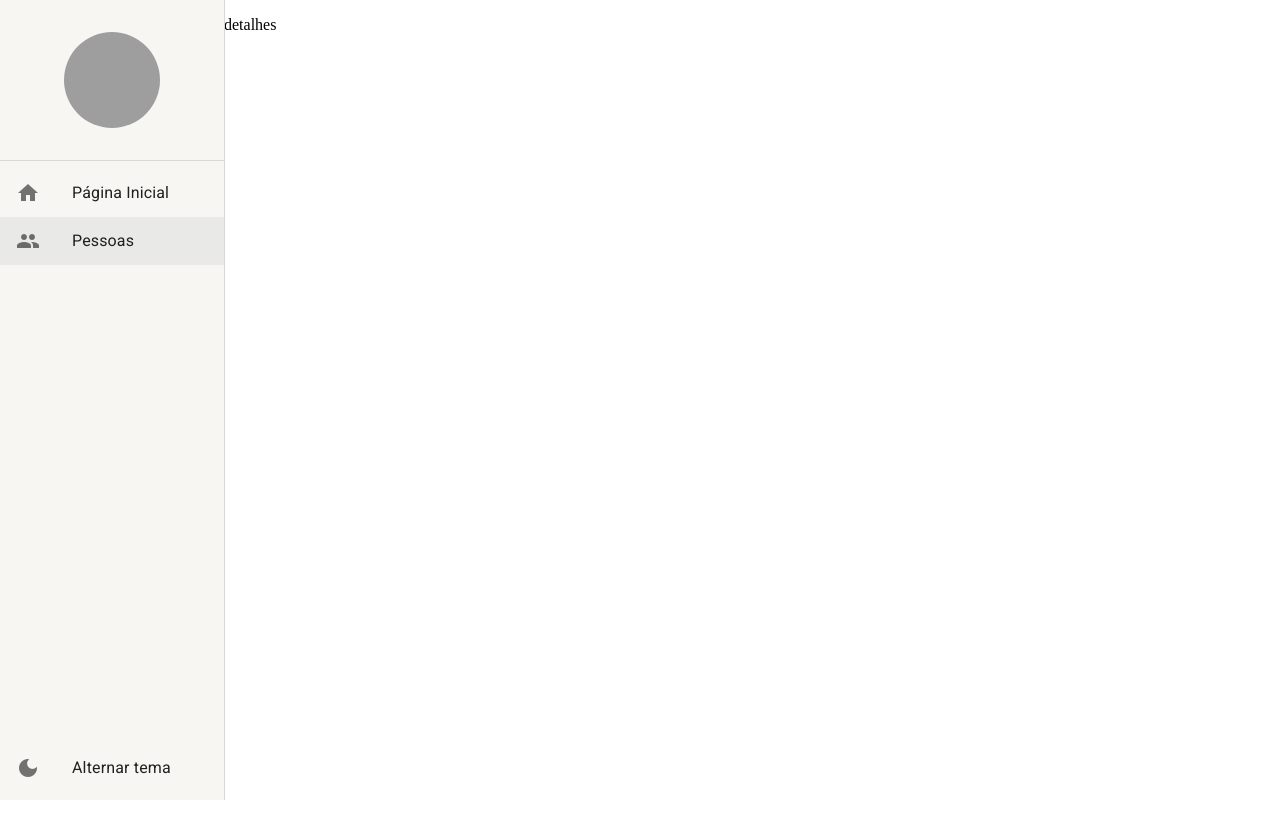
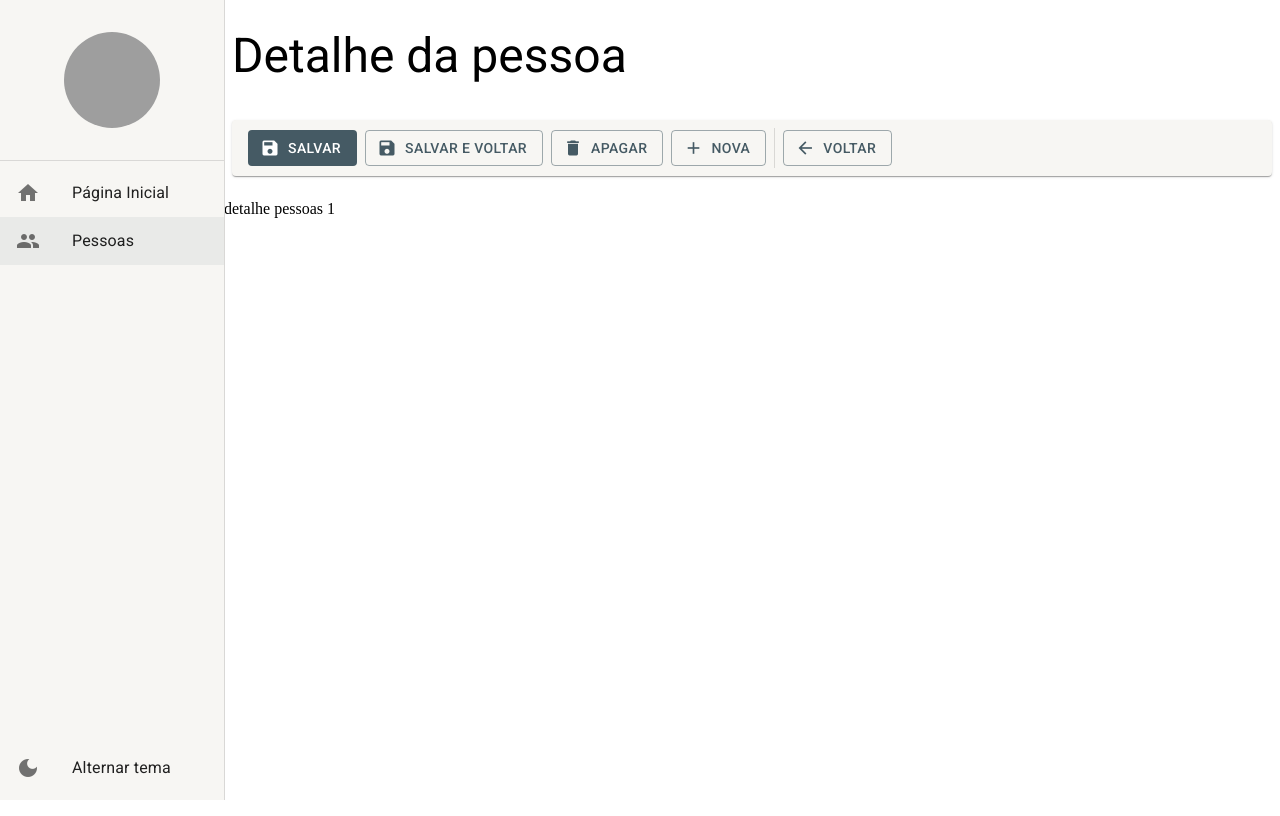
Before and after one commit to felipelouzeiro/city-monitor, a React (Create React App) app: page /pessoas/detalhe/1 in a window 1280 px wide. Built offline with nearby package versions, Linux system fonts and the light colour scheme; grey boxes are pictures that could not be loaded.

Commit message:
:sparkles: feat: criando tela de criação e edição de pessoas

```diff
--- a/mock/database.json
+++ b/mock/database.json
@@ -5,12 +5,6 @@
       "email": "email@email.com",
       "nomeCompleto": "Ana Marciana",
       "cidadeId": 1
-    },
-    {
-      "id": 2,
-      "email": "email@email.com",
-      "nomeCompleto": "Marcia Bubalino",
-      "cidadeId": 3
     },
     {
       "id": 3,
--- a/src/index.tsx
+++ b/src/index.tsx
@@ -1,12 +1,7 @@
-import React from 'react';
 import ReactDOM from 'react-dom/client';
 import { App } from './App';
 
 const root = ReactDOM.createRoot(
   document.getElementById('root') as HTMLElement
 );
-root.render(
-  <React.StrictMode>
-    <App />
-  </React.StrictMode>
-);
+root.render(<App />);
--- a/src/pages/index.ts
+++ b/src/pages/index.ts
@@ -1,2 +1,3 @@
 export * from './dashboard/Dashboard';
 export * from './pessoas/ListagemDePessoas';
+export * from './pessoas/DetalheDePessoas';
--- /dev/null
+++ b/src/pages/pessoas/DetalheDePessoas.tsx
@@ -0,0 +1,38 @@
+import { useNavigate, useParams } from 'react-router-dom';
+import { FerramentasDeDetalhe } from '../../shared/components';
+import { LayoutBaseDePagina } from '../../shared/layouts';
+
+export const DetalheDePessoas = () => {
+  const { id = 'nova' } = useParams<'id'>();
+  const navigate = useNavigate();
+
+  const handleSave = () => {
+    console.log('Save');
+  };
+
+  const handleDelete = () => {
+    console.log('Save');
+  };
+
+  return (
+    <LayoutBaseDePagina
+      titulo="Detalhe da pessoa"
+      barraDeFerramentas={
+        <FerramentasDeDetalhe
+          textoBotaoNovo="Nova"
+          mostrarBotaoSalvarEVoltar
+          mostrarBotaoNovo={id !== 'nova'}
+          mostrarBotaoApagar={id !== 'nova'}
+          //
+          aoClicarEmSalvar={() => handleSave}
+          aoClicarEmSalvarEVoltar={() => {}}
+          aoClicarEmApagar={() => handleDelete}
+          aoClicarEmVoltar={() => navigate('/pessoas')}
+          aoClicarEmNovo={() => navigate('/pessoas/detalhe/nova')}
+        />
+      }
+    >
+      <p>detalhe pessoas {id}</p>
+    </LayoutBaseDePagina>
+  );
+};
--- a/src/pages/pessoas/ListagemDePessoas.tsx
+++ b/src/pages/pessoas/ListagemDePessoas.tsx
@@ -69,7 +69,7 @@
           setRows((oldRows) => {
             return [...oldRows.filter((oldRow) => oldRow.id !== id)];
           });
-          alert('Registro apagado com sucesso!');
+          // alert('Registro apagado com sucesso!');
         }
       });
     }
@@ -81,6 +81,7 @@
       barraDeFerramentas={
         <FerramentasDaListagem
           textoBotaoNovo="Nova"
+          aoClicarEmNovo={() => navigate('/pessoas/detalhe/nova')}
           mostrarInputBusca
           textoDaBUsca={busca}
           aoMudarTextoDaBusca={(texto) =>
--- a/src/routes/index.tsx
+++ b/src/routes/index.tsx
@@ -1,6 +1,6 @@
 import { useEffect } from 'react';
 import { Navigate, Route, Routes } from 'react-router-dom';
-import { Dashboard, ListagemDePessoas } from '../pages';
+import { Dashboard, DetalheDePessoas, ListagemDePessoas } from '../pages';
 import { useDrawerContext } from '../shared/contexts';
 
 export const AppRoutes = () => {
@@ -19,7 +19,7 @@
 
       <Route path="/pessoas" element={<ListagemDePessoas />} />
 
-      <Route path="/pessoas/detalhe/:id" element={<p>detalhes</p>} />
+      <Route path="/pessoas/detalhe/:id" element={<DetalheDePessoas />} />
 
       {
         <Route
```
